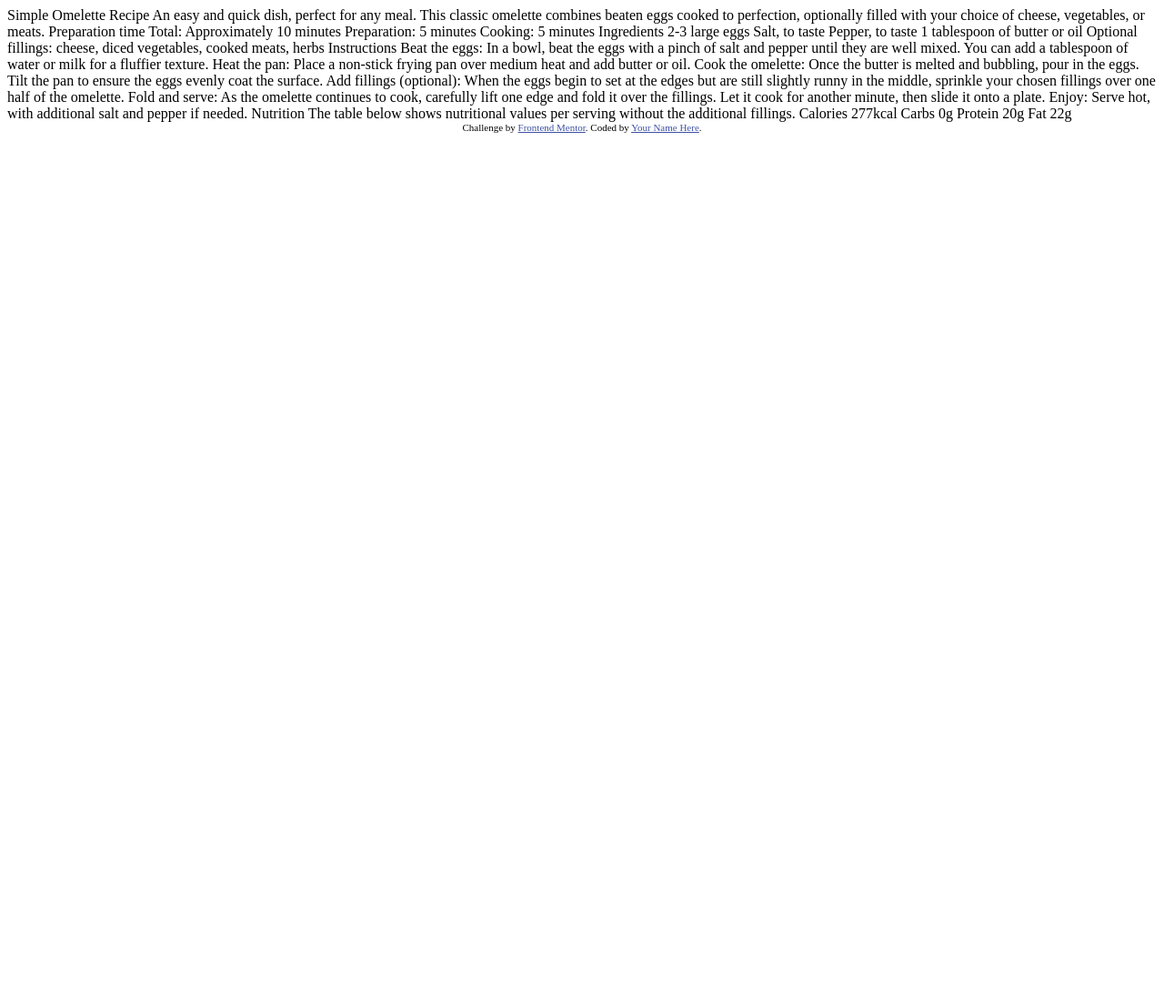
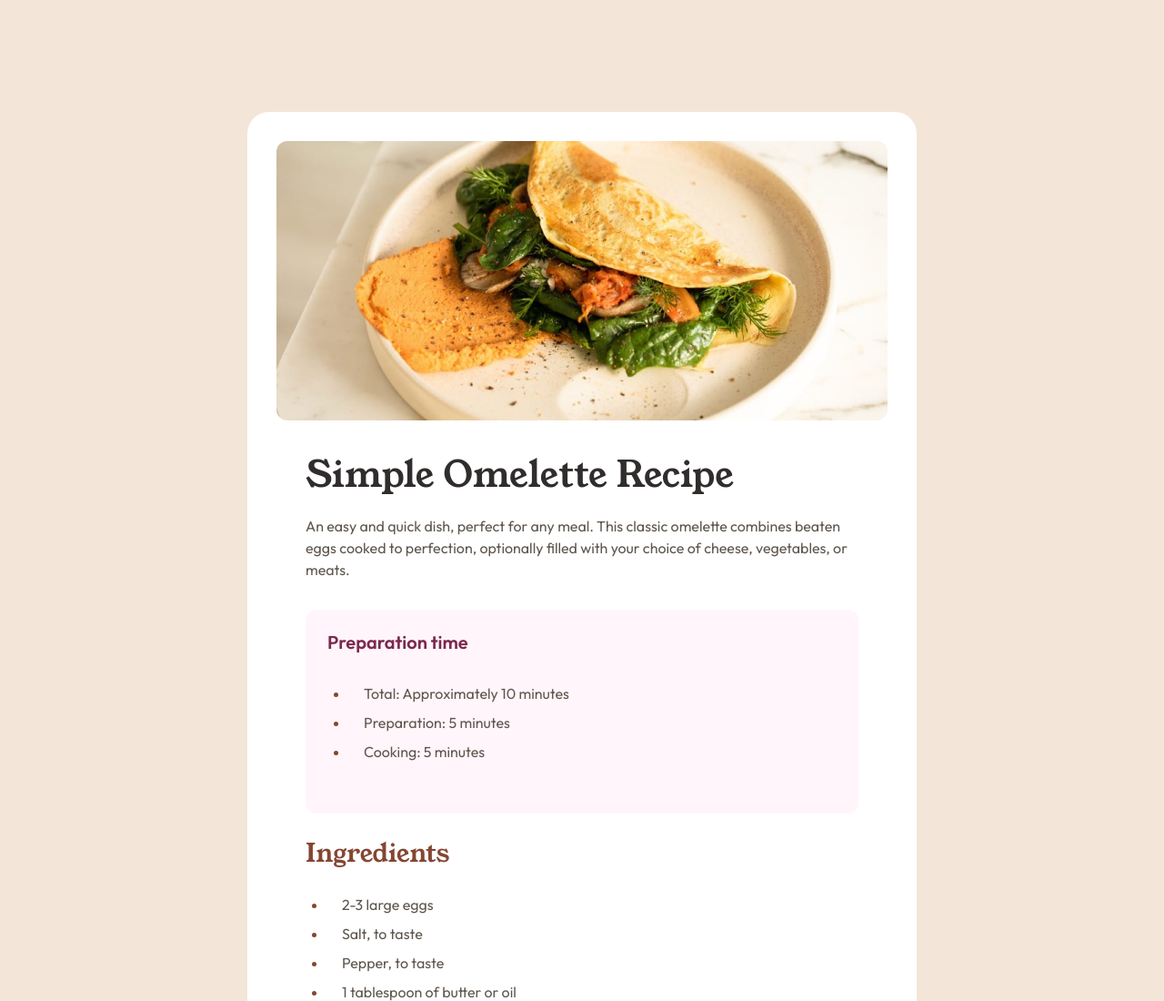
Before and after one commit to jdgarcia277/frontend-recipe-page, a plain HTML site: page index.html in a window 1280 px wide. Shown: the top 1100 px of the page at 91% size. Before the commit the page ends 800 px from the top, so only its background shows below. Drawn offline with Linux system fonts and the light colour scheme.

Commit message:
created design according to figma

```diff
--- a/index.html
+++ b/index.html
@@ -5,73 +5,83 @@
   <meta name="viewport" content="width=device-width, initial-scale=1.0"> <!-- displays site properly based on user's device -->
 
   <link rel="icon" type="image/png" sizes="32x32" href="./assets/images/favicon-32x32.png">
+  <link rel="stylesheet" href="style.css">
 
   <title>Frontend Mentor | Recipe page</title>
 
-  <!-- Feel free to remove these styles or customise in your own stylesheet 👍 -->
-  <style>
-    .attribution { font-size: 11px; text-align: center; }
-    .attribution a { color: hsl(228, 45%, 44%); }
-  </style>
 </head>
 <body>
 
-  Simple Omelette Recipe
-
-  An easy and quick dish, perfect for any meal. This classic omelette combines beaten eggs cooked
-  to perfection, optionally filled with your choice of cheese, vegetables, or meats.
-
-  Preparation time
-
-  Total: Approximately 10 minutes
-  Preparation: 5 minutes
-  Cooking: 5 minutes
-
-  Ingredients
-
-  2-3 large eggs
-  Salt, to taste
-  Pepper, to taste
-  1 tablespoon of butter or oil
-  Optional fillings: cheese, diced vegetables, cooked meats, herbs
-
-  Instructions
-
-  Beat the eggs: In a bowl, beat the eggs with a pinch of salt and pepper until they are well mixed.
-  You can add a tablespoon of water or milk for a fluffier texture.
-
-  Heat the pan: Place a non-stick frying pan over medium heat and add butter or oil.
-
-  Cook the omelette: Once the butter is melted and bubbling, pour in the eggs. Tilt the pan to ensure
-  the eggs evenly coat the surface.
-
-  Add fillings (optional): When the eggs begin to set at the edges but are still slightly runny in the
-  middle, sprinkle your chosen fillings over one half of the omelette.
-
-  Fold and serve: As the omelette continues to cook, carefully lift one edge and fold it over the
-  fillings. Let it cook for another minute, then slide it onto a plate.
-
-  Enjoy: Serve hot, with additional salt and pepper if needed.
-
-  Nutrition
-
-  The table below shows nutritional values per serving without the additional fillings.
-
-  Calories
-  277kcal
-
-  Carbs
-  0g
-
-  Protein
-  20g
-
-  Fat
-  22g
-
-  <div class="attribution">
-    Challenge by <a href="https://www.frontendmentor.io?ref=challenge" target="_blank">Frontend Mentor</a>.
-    Coded by <a href="#">Your Name Here</a>.
-  </div>
+  <article>
+    <img src="./assets/images/image-omelette.jpeg" alt="a picture of a tasty omelette that this recipe will teach you how to make!">
+    <header>
+      <h1 class="text_xlarge">Simple Omelette Recipe</h1>
+      <p>An easy and quick dish, perfect for any meal. This classic omelette combines beaten eggs cooked
+        to perfection, optionally filled with your choice of cheese, vegetables, or meats.</p>
+    </header>
+    <section class="prep-time">
+      <h3 class="text_medium">Preparation time</h3>
+      <ul>
+        <li>Total: Approximately 10 minutes</li>
+        <li>Preparation: 5 minutes</li>
+        <li>Cooking: 5 minutes</li>
+      </ul>
+    </section>
+    <section class="ingredients">
+      <h2 class="text_large">Ingredients</h2>
+      <ul>
+        <li>2-3 large eggs</li>
+        <li>Salt, to taste</li>
+        <li>Pepper, to taste</li>
+        <li>1 tablespoon of butter or oil</li>
+        <li>Optional fillings: cheese, diced vegetables, cooked meats, herbs</li>
+      </ul>
+    </section>
+    <section class="instructions">
+      <h2 class="text_large">Instructions</h2>
+      <ol>
+        <li>
+          <strong>Beat the eggs:</strong> In a bowl, beat the eggs with a pinch of salt and pepper until they are well mixed.
+          You can add a tablespoon of water or milk for a fluffier texture.
+        </li>
+        <li><strong>Heat the pan:</strong> Place a non-stick frying pan over medium heat and add butter or oil.</li>
+        <li>
+          <strong>Cook the omelette:</strong> Once the butter is melted and bubbling, pour in the eggs. Tilt the pan to ensure
+          the eggs evenly coat the surface.
+        </li>
+        <li>
+          <strong>Add fillings (optional):</strong> When the eggs begin to set at the edges but are still slightly runny in the
+          middle, sprinkle your chosen fillings over one half of the omelette.
+        </li>
+        <li>
+          <strong>Fold and serve:</strong> As the omelette continues to cook, carefully lift one edge and fold it over the
+          fillings. Let it cook for another minute, then slide it onto a plate.
+        </li>
+        <li><strong>Enjoy:</strong> Serve hot, with additional salt and pepper if needed.</li>
+      </ol>
+    </section>
+    <section class="nutrition">
+      <h2 class="text_large">Nutrition</h2>
+      <p>The table below shows nutritional values per serving without the additional fillings.</p>
+      <table>
+        <tr>
+          <td>Calories</td>
+          <td>277kcal</td>
+        </tr>
+        <tr>
+          <td>Carbs</td>
+          <td>0g</td>
+        </tr>
+        <tr>
+          <td>Protein</td>
+          <td>20g</td>
+        </tr>
+        <tr>
+          <td>Fat</td>
+          <td>22g</td>
+        </tr>
+      </table>
+    </section>
+  </article>
 </body>
 </html>
--- a/style.css
+++ b/style.css
@@ -0,0 +1,233 @@
+/* ===========================
+   CSS Reset
+   ===========================
+*/
+
+*, *::before, *::after {
+    box-sizing: border-box;
+}
+*{
+    margin: 0;
+    padding: 0;
+    font: inherit;
+}
+html{
+    color-scheme: light;
+}
+body {
+    min-height: 100vh;
+    background-color: var(--neutral_eggshell);
+}
+img, picture, svg, video{
+    display: block;
+    max-width: 100%;
+}
+
+/* ===========================
+   Font Imports
+   ===========================
+*/
+
+@font-face {
+    font-family: 'Young Serif';
+    src: url('./assets/fonts/young-serif/YoungSerif-Regular.ttf') format('truetype');
+    font-weight: 1 1000;
+}
+@font-face {
+    font-family: 'Outfit';
+    src: url('./assets/fonts/outfit/Outfit-VariableFont_wght.ttf') format('truetype');
+    font-weight: 1 1000;
+}
+
+/* ===========================
+   Root Variables
+   ===========================
+*/
+
+:root{
+    /* color variables */
+    --primary_nutmeg: hsl(14, 45%, 36%);
+    --primary_dark-raspberry: hsl(332, 51%, 32%);
+    --neutral_white: hsl(0, 0%, 100%);
+    --neutral_rose-white: hsl(330, 100%, 98%);
+    --neutral_eggshell: hsl(30, 54%, 90%);
+    --neutral_light-grey: hsl(30, 18%, 87%);
+    --neutral_wenge-brown: hsl(30, 10%, 34%);
+    --neutral_dark-charcoal: hsl(24, 5%, 18%);
+    --specific_attribution: hsl(228, 45%, 44%);
+
+    /* font variables */
+    --font-style_heading: 'Young Serif';
+    --font-style_content: 'Outfit';
+
+    --font-size_small: calc((11/16) * 1rem);
+    --font-size_default: calc((16/16) * 1rem);
+    --font-size_medium: calc((20/16) * 1rem);
+    --font-size_large: calc((28/16) * 1rem);
+    --font-size_xlarge: calc((36/16) * 1rem); /*changes to 40 during desktop */
+
+    --font-weight_normal: 400;
+    --font-weight_bold: 600;
+    --font-weight_extra-bold: 700;
+
+    /* spacing variables */
+    --spacing_default: calc((32/16) * 1rem);
+    --spacing_medium: calc((40/16) * 1rem);
+    --spacing_large: calc((123/16) * 1rem);
+
+    --intro_height: calc(171 / 812)dvh;
+}
+
+/* ===========================
+   Utility Classes
+   ===========================
+*/
+
+/* text classes */
+.text_small { font-size: var(--font-size_small); }
+.text_default { font-size: var(--font-size_default); }
+.text_medium { font-size: var(--font-size_medium); }
+.text_large { font-size: var(--font-size_large); }
+.text_xlarge { font-size: var(--font-size_xlarge); }
+
+/* ===========================
+   Font styling
+   ===========================
+   This section of css was added due to certain elements in the design
+   needing to be different fonts and colors
+*/
+
+/* body font styling */
+body {
+    font-family: var(--font-style_content);
+    color: var(--neutral_wenge-brown);
+    line-height: 150%;
+}
+
+/* font tag font styling */
+strong {
+    font-weight: var(--font-weight_extra-bold);
+}
+
+/* header tag font styling */
+h1, h2 {
+    font-family: var(--font-style_heading);
+}
+h1 {
+    color: var(--neutral_dark-charcoal);
+    line-height: 100%;
+}
+h2 {
+    color: var(--primary_nutmeg);
+}
+h3 {
+    font-weight: var(--font-weight_bold);
+    color: var(--primary_dark-raspberry);
+}
+
+/* list tag font styling */
+li::marker {
+    color: var(--primary_nutmeg);
+}
+ol li::marker {
+    font-weight: var(--font-weight_extra-bold);
+}
+
+
+/* ===========================
+   Main CSS Styles
+   ===========================
+*/
+
+/* article styling */
+article {
+    background-color: white;
+    max-width: 46rem; /* 736px */
+}
+article section:last-child {
+    padding-bottom: var(--spacing_medium);
+    margin-bottom: 0;
+}
+/* section styling */
+section {
+    margin: 2rem var(--spacing_default);
+}
+
+/* image styling */
+img {
+    margin-bottom: var(--spacing_medium);
+}
+
+/* paragraph styling */
+p {
+    margin: 1.5rem 0;
+}
+
+/* list styling */
+section ul, ol {
+    padding: 1.5rem;
+}
+
+li {
+    margin: 0.5rem 0;
+    padding-left: 1rem;
+}
+
+/* header and paragraph margin within header */
+header h1, header p {
+    margin-left: var(--spacing_default);
+    margin-right: var(--spacing_default);
+}
+
+/* prep time section styling */
+.prep-time {
+    background-color: var(--neutral_rose-white);
+    margin: var(--spacing_default);
+    padding: 1.5rem;
+    border-radius: 0.75rem;
+}
+
+/* ingredients and instructions section styling */
+.ingredients, .instructions {
+    border-bottom: 1px solid var(--neutral_light-grey);
+}
+
+/* table styling */
+table {
+    display: grid;
+    grid-template-columns: 1fr;
+}
+tr {
+    display: grid;
+    grid-template-columns: 1fr 1fr;
+    border-bottom: 1px solid var(--neutral_light-grey);
+    padding: 0.6rem;
+}
+tr :last-child {
+    color: var(--primary_nutmeg);
+    font-weight: var(--font-weight_extra-bold);
+}
+table :last-child {
+    border-bottom: none;
+}
+
+
+/* ===========================
+   Media Queries
+   ===========================
+*/
+
+/* desktop styles */
+@media (min-width: 43rem) {
+    :root {
+        --font-size_xlarge: calc((40/16) * 1rem); /*changed to 40 during desktop */
+    }
+    article {
+        margin: var(--spacing_large) auto;
+        padding: var(--spacing_default);
+        border-radius: 1.5rem;
+    }
+    img {
+        border-radius: 0.75rem;
+    }
+}
```
